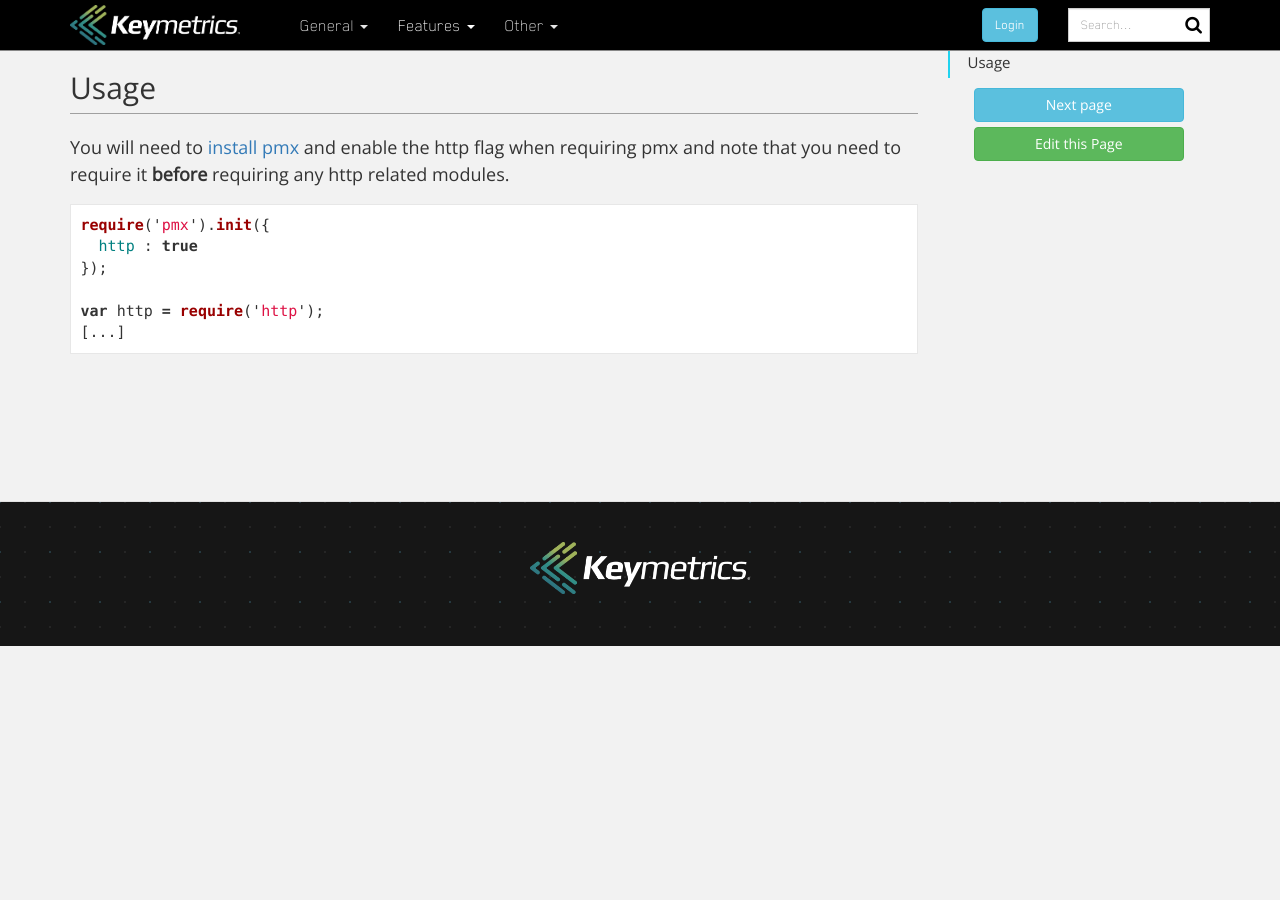
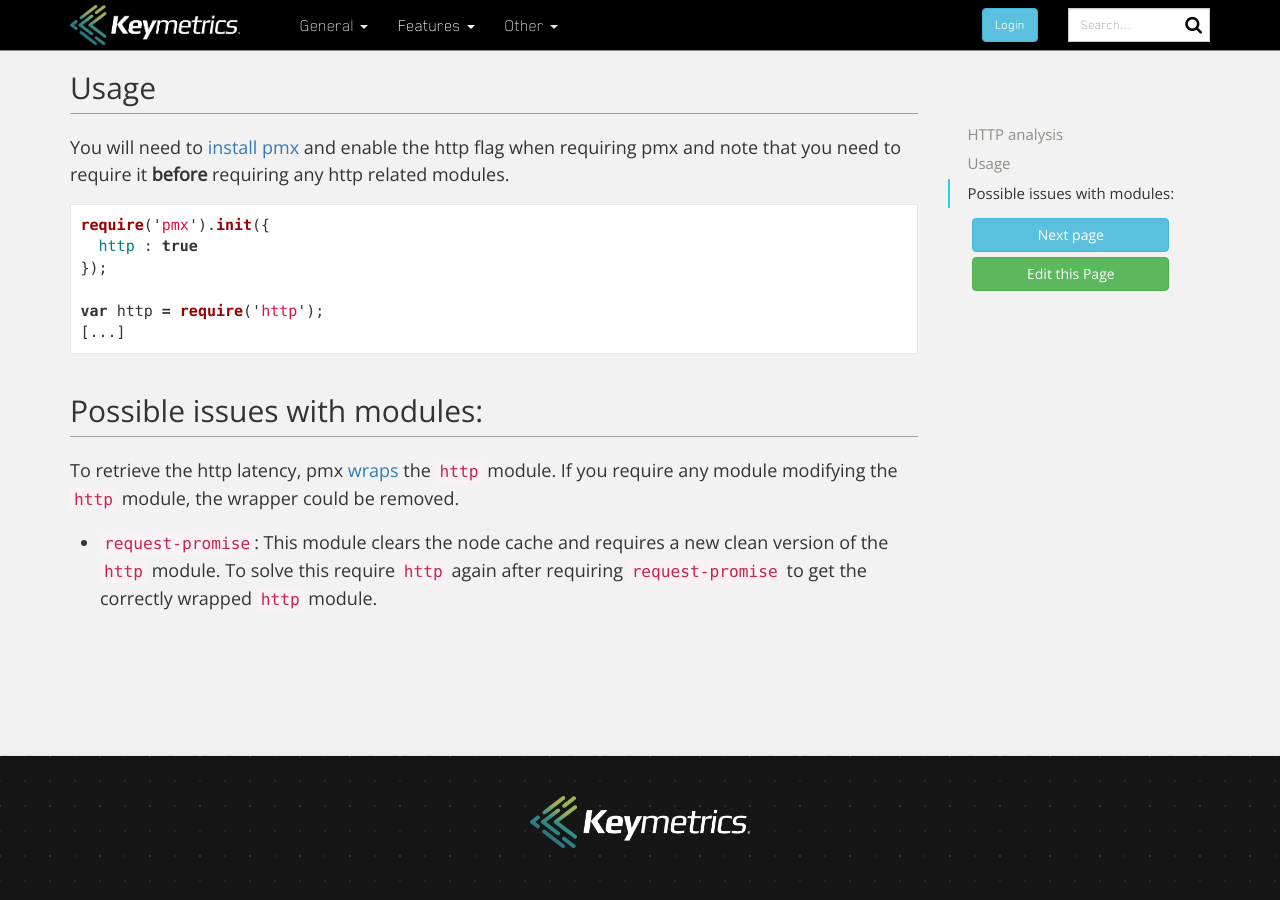
Before and after one commit to keymetrics/keymetrics.github.io, a Jekyll site: the page built from docs/keymetrics/http.md, in a window 1280 px wide and 900 px high, scrolled down 735 px. Built offline with Jekyll 4.4.1, drawn with Linux system fonts in a browser that asks for light colours; nearby versions of some CDN libraries; a script that is not in the unit is left out; comment, search, counter and statistics services are not loaded; before the commit the page ends 1381 px from its top, so only the background shows below that.

Commit message:
Update http.md

````diff
--- a/docs/keymetrics/http.md
+++ b/docs/keymetrics/http.md
@@ -23,3 +23,8 @@ require('pmx').init({
 var http = require('http');
 [...]
 ```
+
+## Possible issues with modules:
+
+To retrieve the http latency, pmx [wraps](https://github.com/keymetrics/pmx/blob/master/lib/wrapper/simple_http.js) the `http` module. If you require any module modifying the `http` module, the wrapper could be removed.
+* `request-promise`: This module clears the node cache and requires a new clean version of the `http` module. To solve this require `http` again after requiring `request-promise` to get the correctly wrapped `http` module.
````
